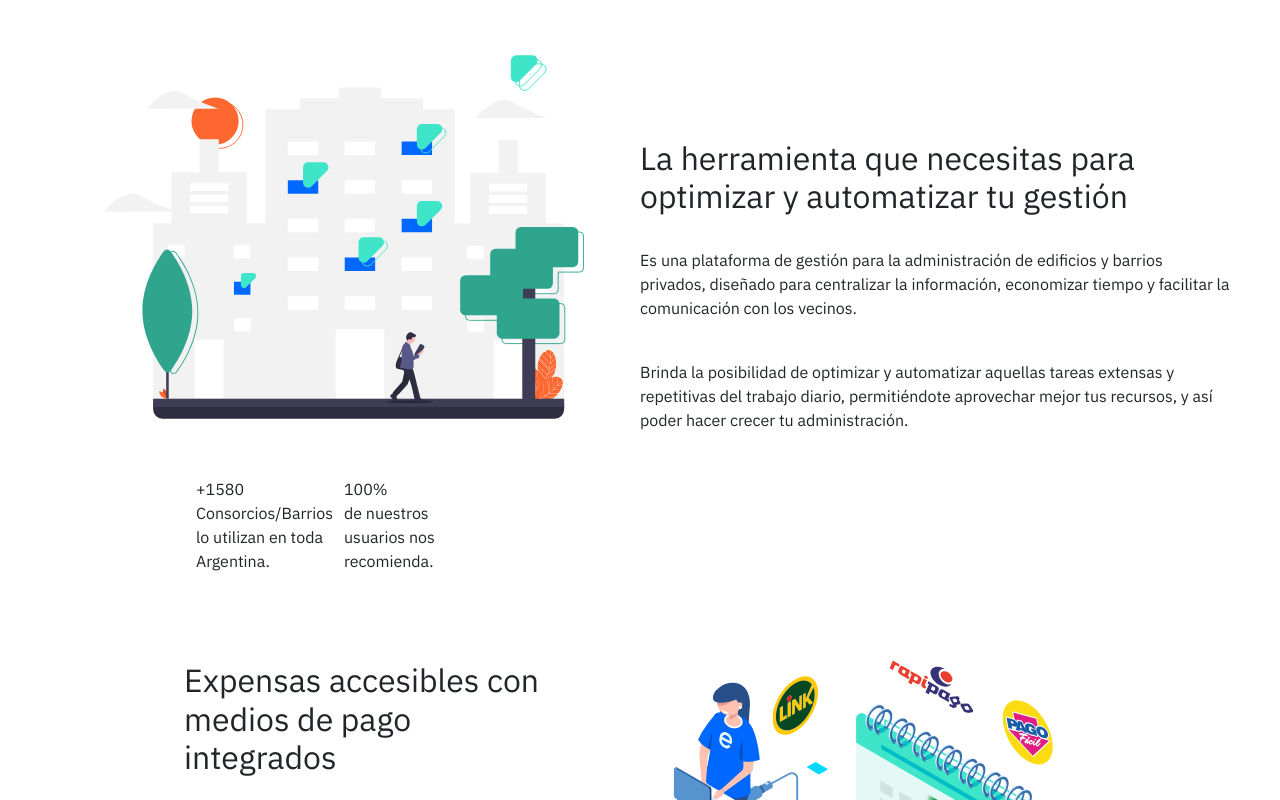
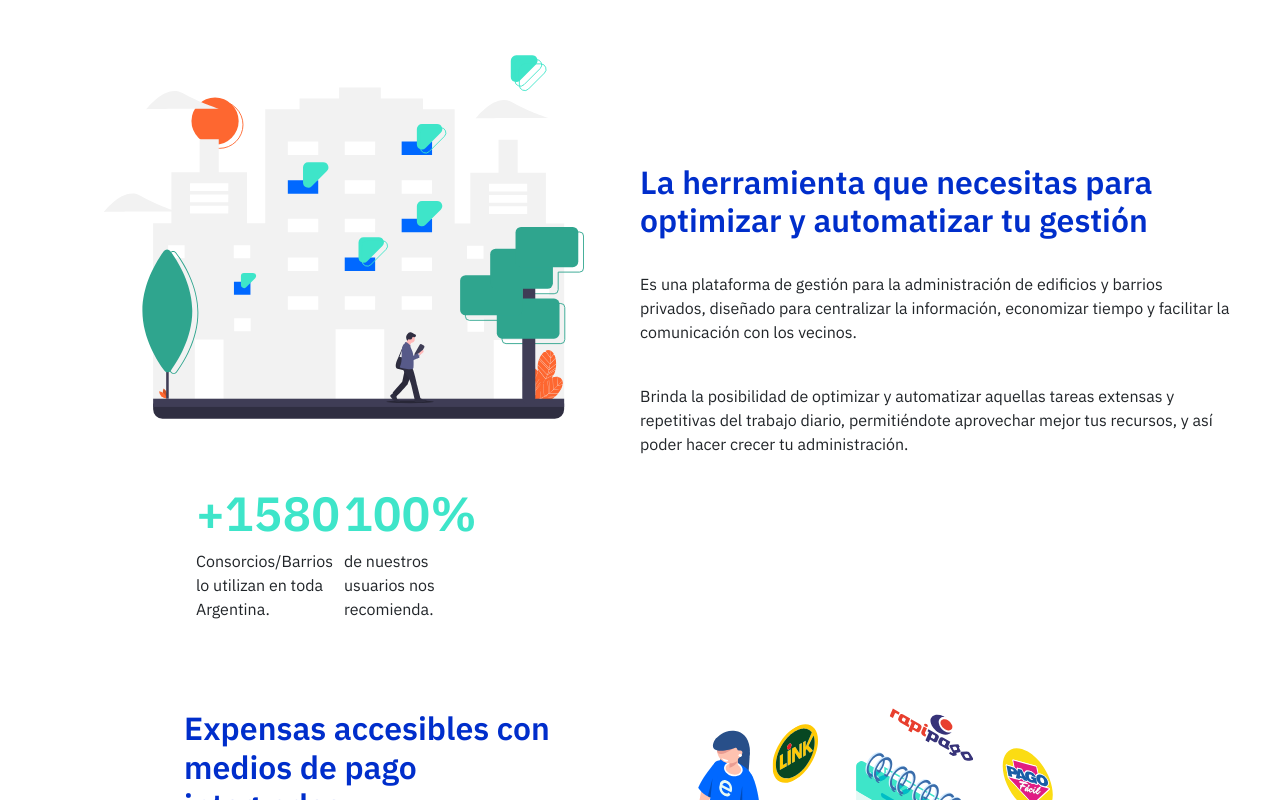
Before and after one commit to WFederico97/expensas-pro-cloned, a React (Create React App) app: page / in a window 1280 px wide. Shown: the part 760-1560 px from the top of the page. Built offline with nearby package versions, Linux system fonts and the light colour scheme.

Commit message:
REFACTOR: home section

```diff
--- a/src/components/home/home.css
+++ b/src/components/home/home.css
@@ -0,0 +1,9 @@
+.stats span {
+    color: #3EE5C9 !important;
+    font-size: 3em;
+}
+
+.title {
+    color: #002ECB;
+    font-weight: bolder;
+}
--- a/src/components/home/home.jsx
+++ b/src/components/home/home.jsx
@@ -5,6 +5,7 @@ import { Button } from "reactstrap";
 import FormularioContacto from "../contactForm/contactForm";
 
 export default function Home () {
+
     return(
         <div>
             <section id="section1" className="sectionHome1 d-flex col-12 justify-content-center" >
@@ -12,12 +13,12 @@ export default function Home () {
             <img src="./images/ilust_2 (1).svg" alt="ilust 2" />
             <div className="d-flex col stats justify-content-center">
               <div className="col-3 text-start">
-                <span className="animated-counter">+1580</span>
+                <span className="animated-counter fw-bold ">+1580</span>
                 <br />
                 <p className="statsText"> Consorcios/Barrios lo utilizan en toda Argentina.</p>
               </div>
               <div className="col-3 text-start">
-                <span className="animated-counter">100%</span>
+                <span className="animated-counter fw-bold ">100%</span>
                 <br />
                 <p className="statsText">  de nuestros usuarios nos recomienda.</p>
               </div>
@@ -63,7 +64,7 @@ export default function Home () {
         </section>
         <section id="section4" className="sectionHome4 d-flex col-12 justify-content-center flex-wrap ">
           <div className="col-12 p-3">
-            <h2>¿Quienes Somos?</h2>
+            <h2 className="title">¿Quienes Somos?</h2>
           </div>
           <br />
           <div className="col-6">
```
